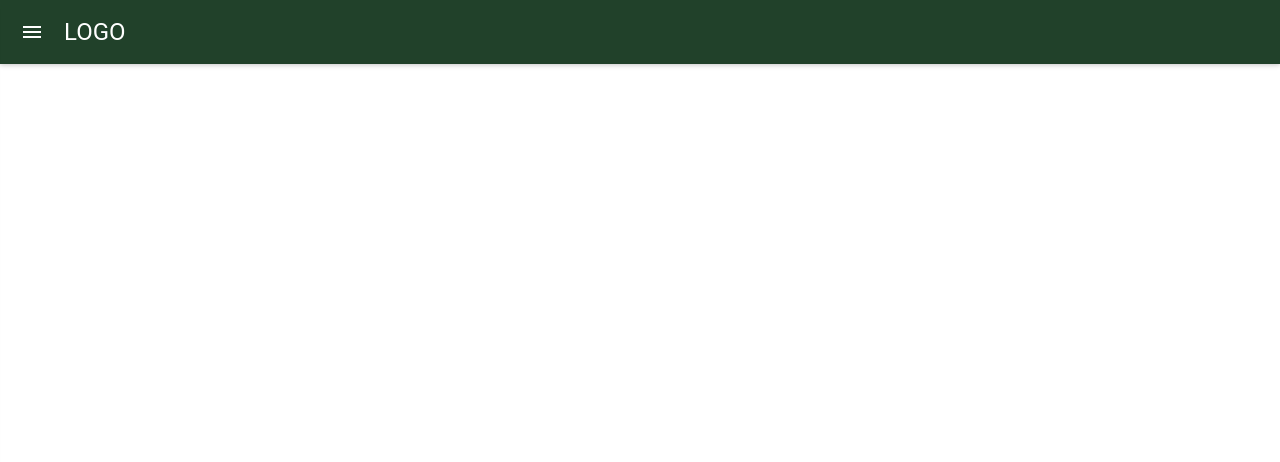
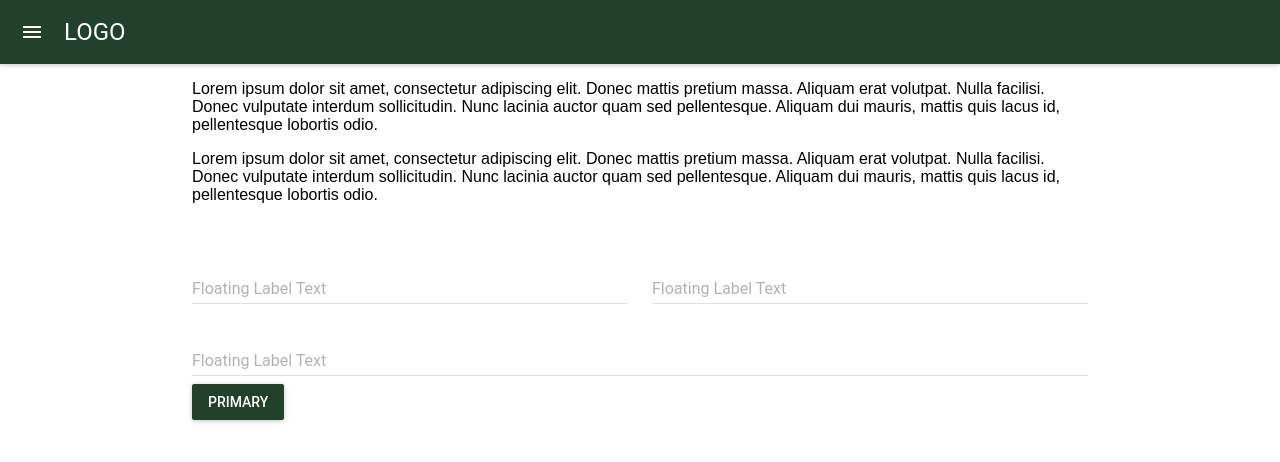
Before and after one commit to trivopr/react-project2, a React (Create React App) app: page /share-a-story in a window 1280 px wide. Shown: the top 462 px of the page. Built offline with nearby package versions, Linux system fonts and the light colour scheme; what react-tap-event-plugin would draw is missing.

Commit message:
finish layout View Story

```diff
--- a/src/routes/Routes.js
+++ b/src/routes/Routes.js
@@ -15,6 +15,7 @@ import fusTheme from '../components/fusTheme'
 /* Import Views */
 import Home from '../views/Home'
 import Logos from '../views/Logos'
+import Story from '../views/Story'
 
 /* STYLES IMPORT */
 import '../styles/materialize-grid.css'
@@ -31,8 +32,8 @@ const Routes = () => {
             <Route path='/logos' component={Logos} />
             <Route path='/posters' component={Posters} />
             <Route path='/letterhead' component={LetterHead} />
+            <Route path='/share-a-story' component={Story} />
             {/*
-            <Route path='/share-a-story' component={Story} />
             <Route path='/planning-guide' component={PlanningGuide} />
             <Route path='/glossary' component={Glossary} />
             <Route path='/services' component={Services} />
--- /dev/null
+++ b/src/styles/reponsive-text.css
@@ -0,0 +1,69 @@
+.flow-text {
+  font-weight: 300;
+  line-height: 1.5; }
+  @media only screen and (min-width: 360px) {
+    .flow-text {
+      font-size: 1.2rem; } }
+  @media only screen and (min-width: 390px) {
+    .flow-text {
+      font-size: 1.224rem; } }
+  @media only screen and (min-width: 420px) {
+    .flow-text {
+      font-size: 1.248rem; } }
+  @media only screen and (min-width: 450px) {
+    .flow-text {
+      font-size: 1.272rem; } }
+  @media only screen and (min-width: 480px) {
+    .flow-text {
+      font-size: 1.296rem; } }
+  @media only screen and (min-width: 510px) {
+    .flow-text {
+      font-size: 1.32rem; } }
+  @media only screen and (min-width: 540px) {
+    .flow-text {
+      font-size: 1.344rem; } }
+  @media only screen and (min-width: 570px) {
+    .flow-text {
+      font-size: 1.368rem; } }
+  @media only screen and (min-width: 600px) {
+    .flow-text {
+      font-size: 1.392rem; } }
+  @media only screen and (min-width: 630px) {
+    .flow-text {
+      font-size: 1.416rem; } }
+  @media only screen and (min-width: 660px) {
+    .flow-text {
+      font-size: 1.44rem; } }
+  @media only screen and (min-width: 690px) {
+    .flow-text {
+      font-size: 1.464rem; } }
+  @media only screen and (min-width: 720px) {
+    .flow-text {
+      font-size: 1.488rem; } }
+  @media only screen and (min-width: 750px) {
+    .flow-text {
+      font-size: 1.512rem; } }
+  @media only screen and (min-width: 780px) {
+    .flow-text {
+      font-size: 1.536rem; } }
+  @media only screen and (min-width: 810px) {
+    .flow-text {
+      font-size: 1.56rem; } }
+  @media only screen and (min-width: 840px) {
+    .flow-text {
+      font-size: 1.584rem; } }
+  @media only screen and (min-width: 870px) {
+    .flow-text {
+      font-size: 1.608rem; } }
+  @media only screen and (min-width: 900px) {
+    .flow-text {
+      font-size: 1.632rem; } }
+  @media only screen and (min-width: 930px) {
+    .flow-text {
+      font-size: 1.656rem; } }
+  @media only screen and (min-width: 960px) {
+    .flow-text {
+      font-size: 1.68rem; } }
+  @media only screen and (max-width: 360px) {
+    .flow-text {
+      font-size: 1.2rem; } }
--- /dev/null
+++ b/src/styles/reponsive-text.scss
@@ -0,0 +1,19 @@
+@import 'styles/_materialize-variables.scss';
+
+// From: https://github.com/Dogfalo/materialize/blob/master/sass/components/_typography.scss
+.flow-text{
+  font-weight: 300;
+  line-height: 1.5;
+  $i: 0;
+  @while $i <= $intervals {
+    @media only screen and (min-width : 360 + ($i * $interval-size)) {
+      font-size: 1.2rem * (1 + (.02 * $i));
+    }
+    $i: $i + 1;
+  }
+
+  // Handle below 360px screen
+  @media only screen and (max-width: 360px) {
+    font-size: 1.2rem;
+  }
+}
--- /dev/null
+++ b/src/views/Story.js
@@ -0,0 +1,54 @@
+import React, { Component } from 'react'
+// eslint-disable-next-line
+import PropTypes from 'prop-types'
+
+/* MATERIAL IMPORT */
+import TextField from 'material-ui/TextField'
+import RaisedButton from 'material-ui/RaisedButton'
+
+class Story extends Component {
+  render () {
+    return (
+      <div className='container'>
+        <div className='row'>
+          <div className='col s12 flow-text'>
+            <p>
+              Lorem ipsum dolor sit amet, consectetur adipiscing elit. Donec
+              mattis pretium massa. Aliquam erat volutpat. Nulla facilisi. Donec
+              vulputate interdum sollicitudin. Nunc lacinia auctor quam sed
+              pellentesque. Aliquam dui mauris, mattis quis lacus id,
+              pellentesque lobortis odio.
+            </p>
+            <p>
+              Lorem ipsum dolor sit amet, consectetur adipiscing elit. Donec
+              mattis pretium massa. Aliquam erat volutpat. Nulla facilisi. Donec
+              vulputate interdum sollicitudin. Nunc lacinia auctor quam sed
+              pellentesque. Aliquam dui mauris, mattis quis lacus id,
+              pellentesque lobortis odio.
+            </p>
+          </div>
+        </div>
+
+        <div className='row'>
+          <div className='col s12 m6'>
+            <TextField floatingLabelText='Floating Label Text' fullWidth />
+          </div>
+          <div className='col s12 m6'>
+            <TextField floatingLabelText='Floating Label Text' fullWidth />
+          </div>
+
+          <div className='col s12'>
+            <TextField floatingLabelText='Floating Label Text' fullWidth />
+          </div>
+          <div className='col s12'>
+            <RaisedButton label='Primary' primary />
+          </div>
+        </div>
+      </div>
+    )
+  }
+}
+
+Story.propTypes = {}
+
+export default Story
```
